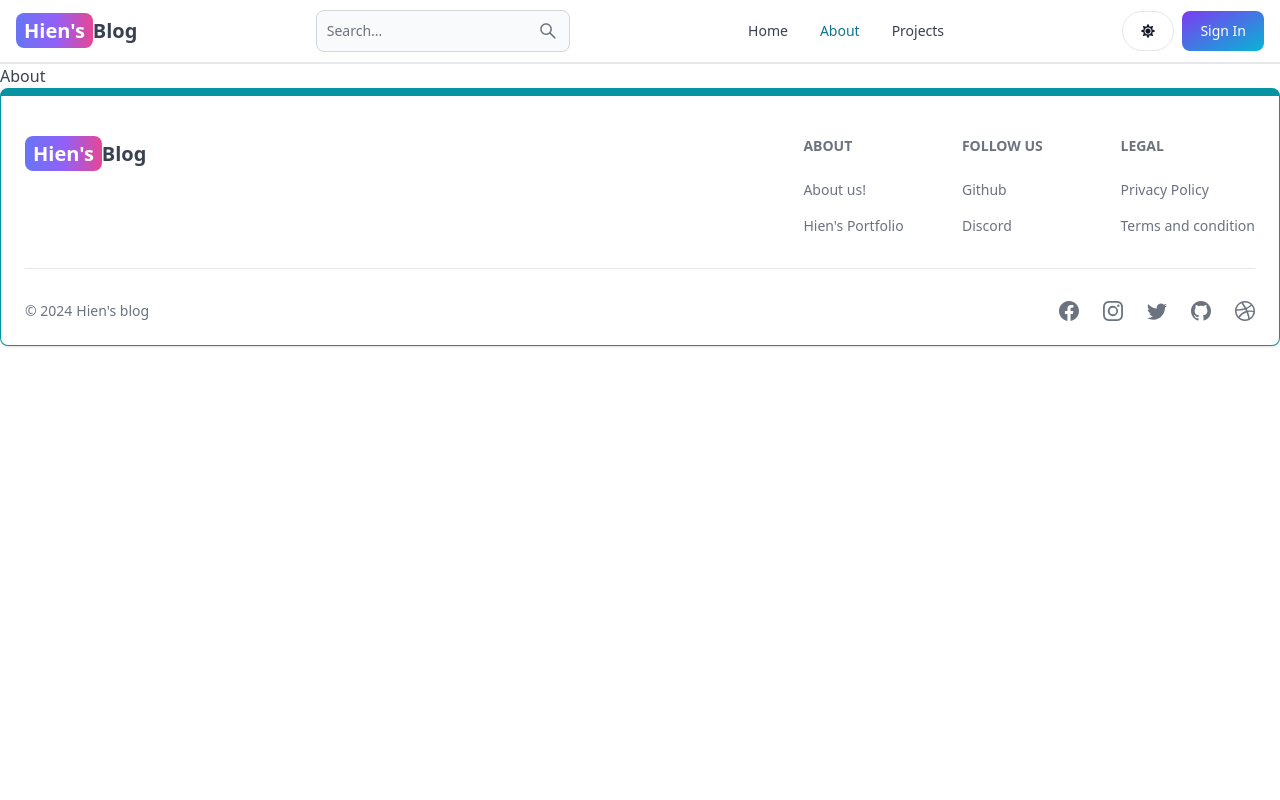
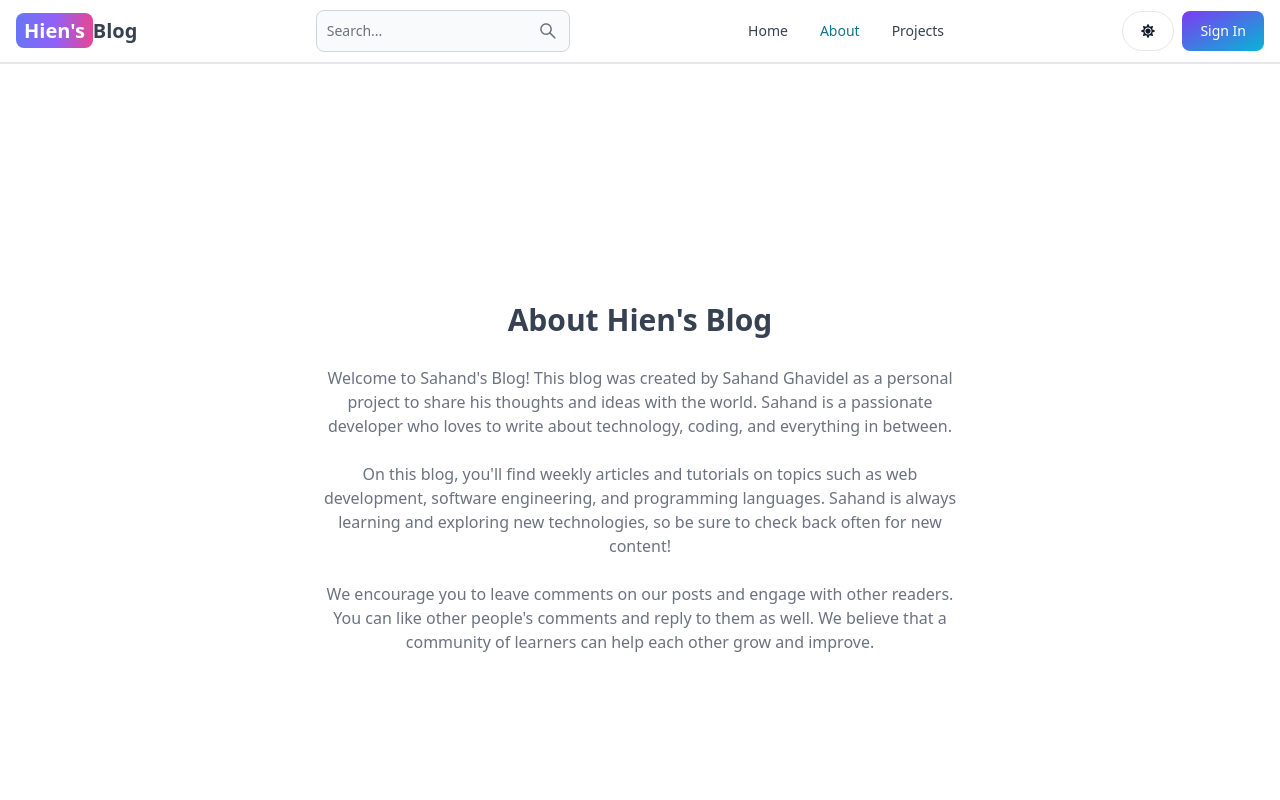
Before and after one commit to giahienpham/blog-app, a React (Vite) app in the folder blog-app/: page /about in a window 1280 px wide. Shown: the top 800 px of the page. Built offline with nearby package versions, Linux system fonts and the light colour scheme; no server answers.

Commit message:
add aboout and projects page

```diff
--- a/blog-app/src/pages/About.jsx
+++ b/blog-app/src/pages/About.jsx
@@ -1,9 +1,37 @@
-import React from 'react'
+import React from "react";
 
 export default function About() {
   return (
-    <div>
-      About
+    <div className="min-h-screen flex items-center justify-center">
+      <div className="max-w-2xl mx-auto p-3 text-center">
+        <div>
+          <h1 className="text-3xl font font-semibold text-center my-7">
+            About Hien's Blog
+          </h1>
+          <div className="text-md text-gray-500 flex flex-col gap-6">
+            <p>
+              Welcome to Sahand's Blog! This blog was created by Sahand Ghavidel
+              as a personal project to share his thoughts and ideas with the
+              world. Sahand is a passionate developer who loves to write about
+              technology, coding, and everything in between.
+            </p>
+
+            <p>
+              On this blog, you'll find weekly articles and tutorials on topics
+              such as web development, software engineering, and programming
+              languages. Sahand is always learning and exploring new
+              technologies, so be sure to check back often for new content!
+            </p>
+
+            <p>
+              We encourage you to leave comments on our posts and engage with
+              other readers. You can like other people's comments and reply to
+              them as well. We believe that a community of learners can help
+              each other grow and improve.
+            </p>
+          </div>
+        </div>
+      </div>
     </div>
-  )
+  );
 }
--- a/blog-app/src/pages/Projects.jsx
+++ b/blog-app/src/pages/Projects.jsx
@@ -1,9 +1,14 @@
-import React from 'react'
+import CallToAction from "../components/CallToAction";
 
 export default function Projects() {
   return (
-    <div>
-      Projects
+    <div className="min-h-screen max-w-2xl mx-auto flex justify-center items-center flex-col gap-6 p-3">
+      <h1 className="text-3xl font-semibold">Pojects</h1>
+      <p className="text-md text-gray-500">
+        Build fun and engaging projects while learning HTML, CSS, and
+        JavaScript!
+      </p>
+      <CallToAction />
     </div>
-  )
+  );
 }
```
